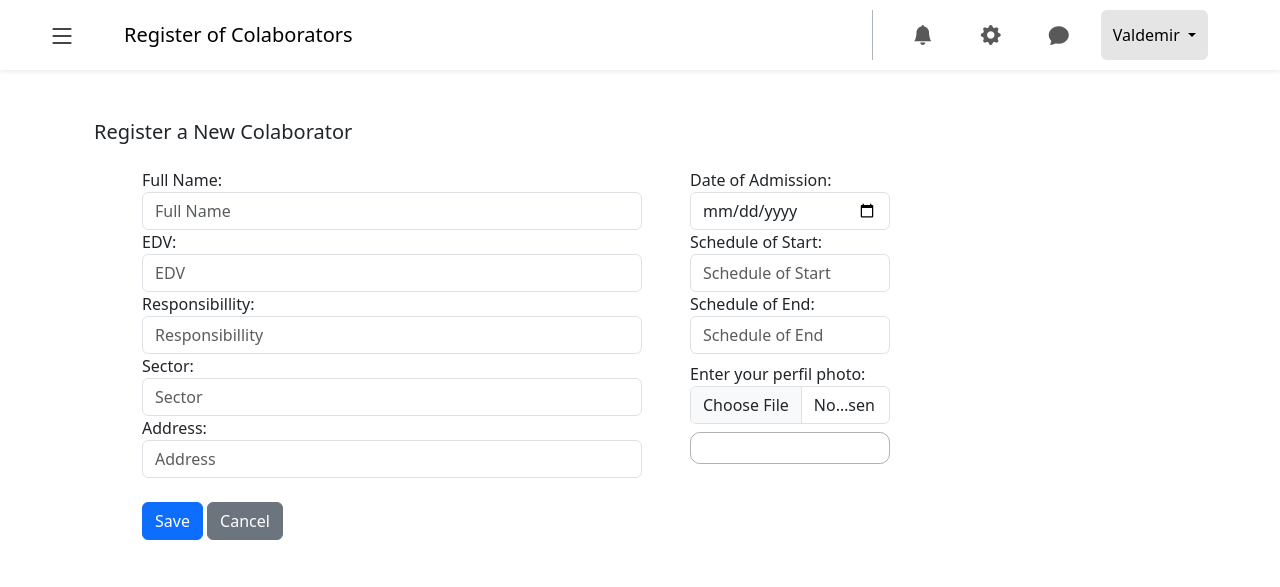
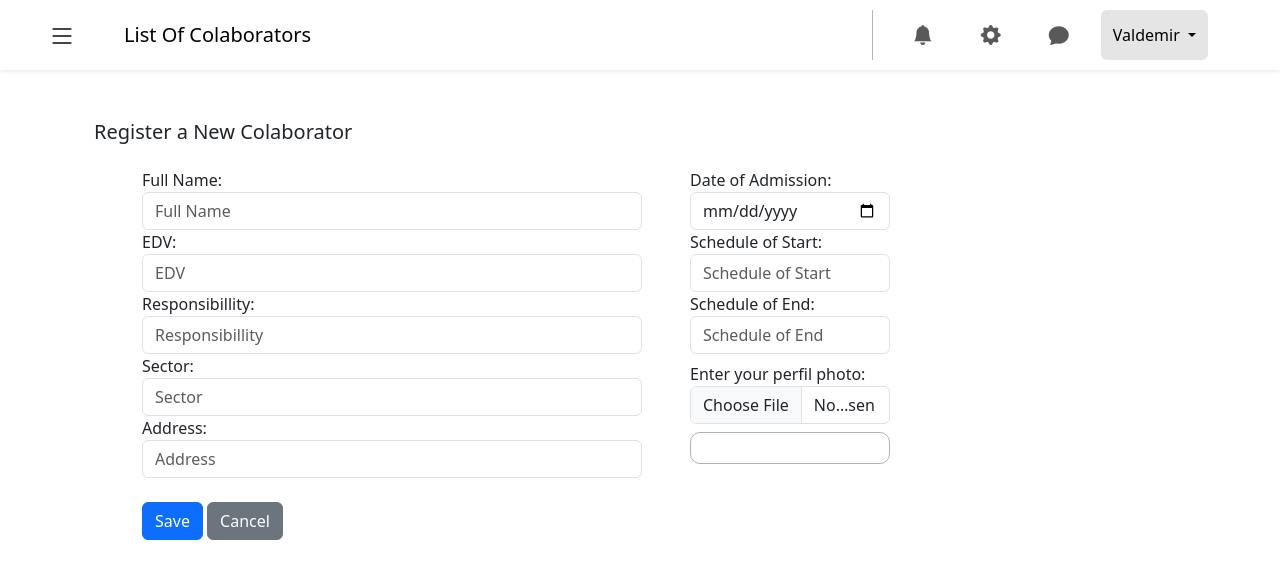
Before and after one commit to daniwells/django, a Django app: page /colaborators/new/ in a window 1280 px wide. Shown: the top 587 px of the page. Run offline with Django 5.2, Linux system fonts and the light colour scheme; some libraries are stand-ins or nearby versions.

Commit message:
novo_layout

```diff
--- a/my_project/templates/base.html
+++ b/my_project/templates/base.html
@@ -17,7 +17,6 @@
 </head>
 <body>
     <header class="fixed-top" >
-
         <nav class="navbar navbar-expand-lg px-5 shadow-sm" style="min-height: 70px;">
             <div>
                 <i class="bi bi-list fs-3"></i>
@@ -25,7 +24,7 @@
             <div class="navbar-nav w-75 px-5">
                 <h1 style="display: flex; align-items: center;">
                     <a href="#" class="text-decoration-none text-black">
-                        Register of Colaborators
+                        List Of Colaborators
                     </a>
 
                 </h1>
```
